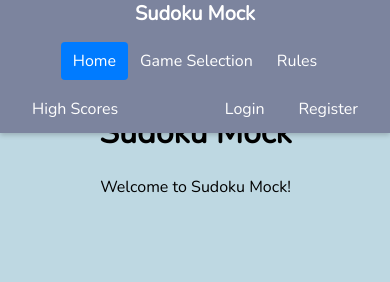
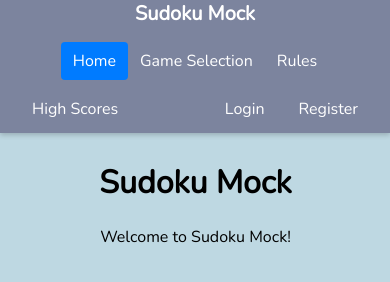
Before and after one commit to myz0601/sudoku-project1, a plain HTML site: page index.html in a window 390 px wide. Drawn offline with nearby package versions, Linux system fonts and the light colour scheme.

Commit message:
mobile version update

```diff
--- a/css/common.css
+++ b/css/common.css
@@ -80,6 +80,9 @@ h1, h2, h3 {
   .navbar a {
     margin: 5px 0;
   }
+  body {
+    padding-top: 120px;
+  }
 }
 
 .game-list {
```
Also changed, not shown: 1 other file.
